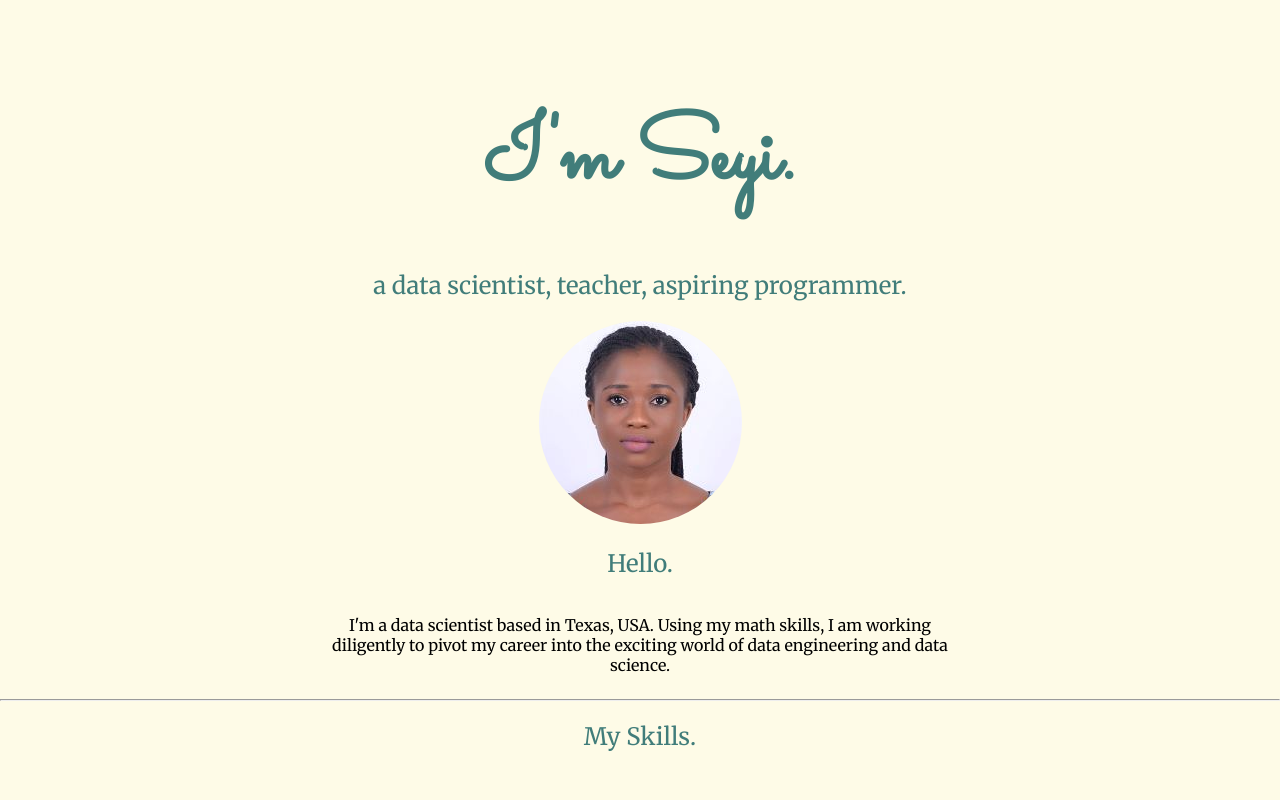
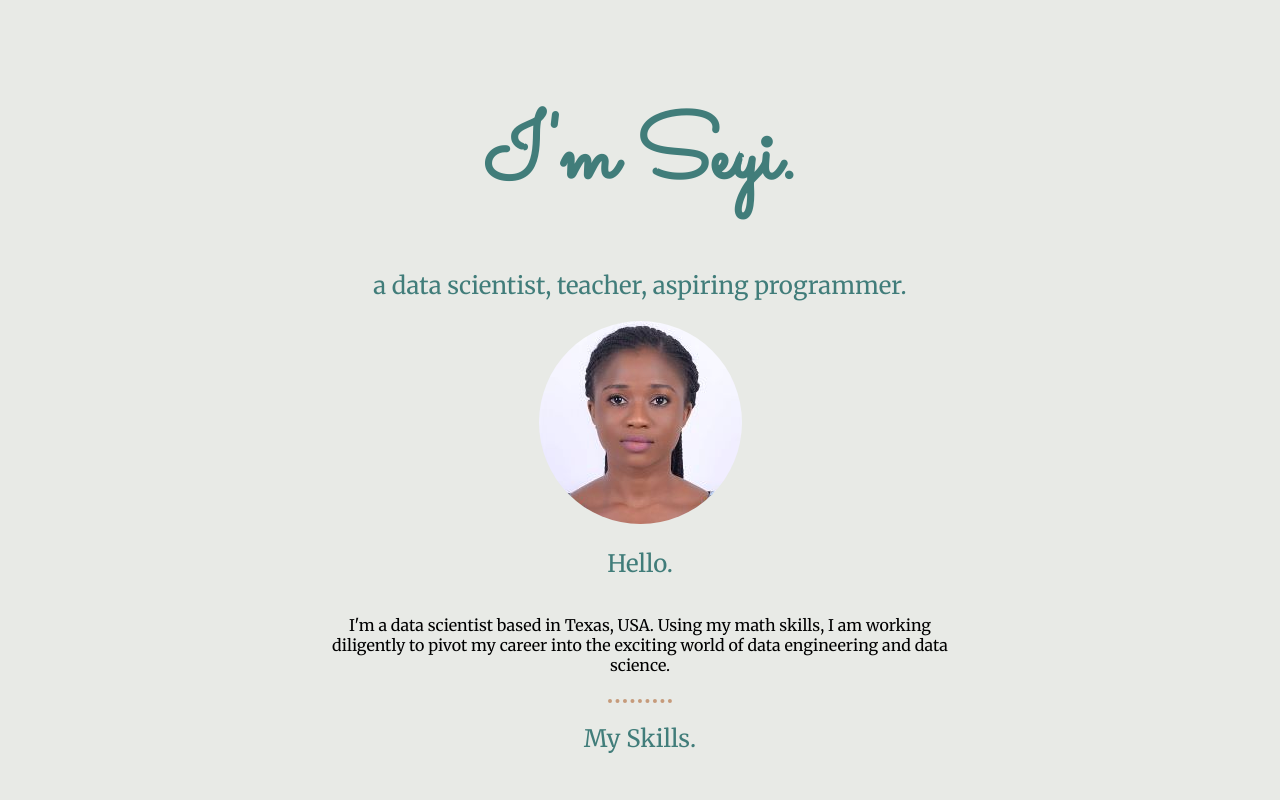
Before and after one commit to seyi-pierce/cv, a plain HTML site: page index.html in a window 1280 px wide. Shown: the top 800 px of the page. Drawn offline with Linux system fonts and the light colour scheme.

Commit message:
Update styles.css

```diff
--- a/CSS/styles.css
+++ b/CSS/styles.css
@@ -2,7 +2,7 @@ body{
     margin: 0;
     text-align: center;
     font-family: "Merriweather", sans-serif;
-    background-color: #FEFBE7;
+    background-color: #E8EAE6;
 }
 
 h1{
@@ -28,8 +28,16 @@ h3{
 a{
     color: #C69B7B;
 }
+
+hr{
+    border-style: dotted none none;
+    border-width: 0.3em;
+    width: 5%;
+    color: #C69B7B;
+}
+
 .top-container{
-    background-color: #FEFBE7;
+    background-color: #E8EAE6;
     position: relative;
     padding-top: 20px;
 }
@@ -39,7 +47,7 @@ a{
 }
 
 .bottom-container{
-    background-color: #8E806A;
+    background-color: #7C9473;
     padding-top: 30px;
     padding-bottom: 30px;
 }
```
